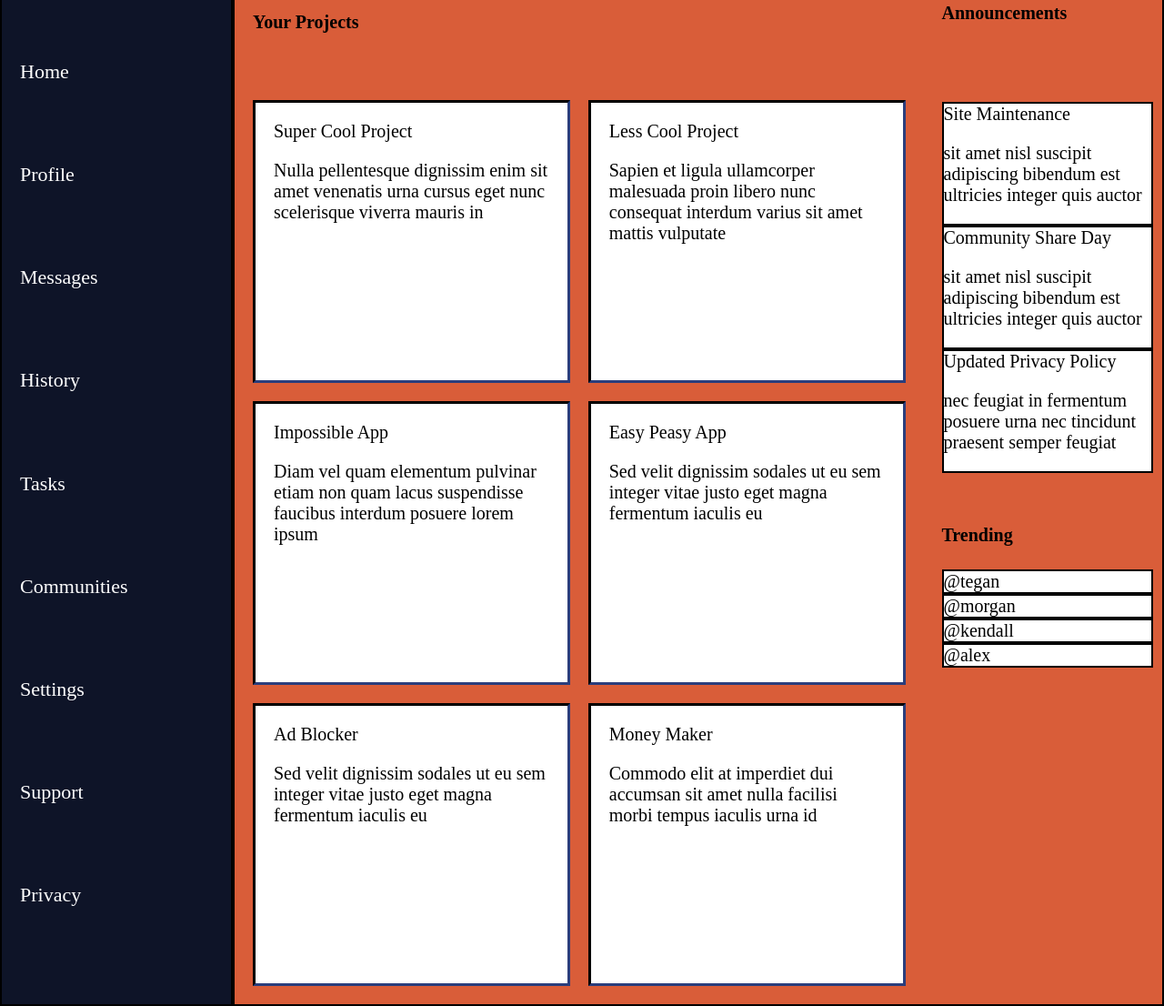
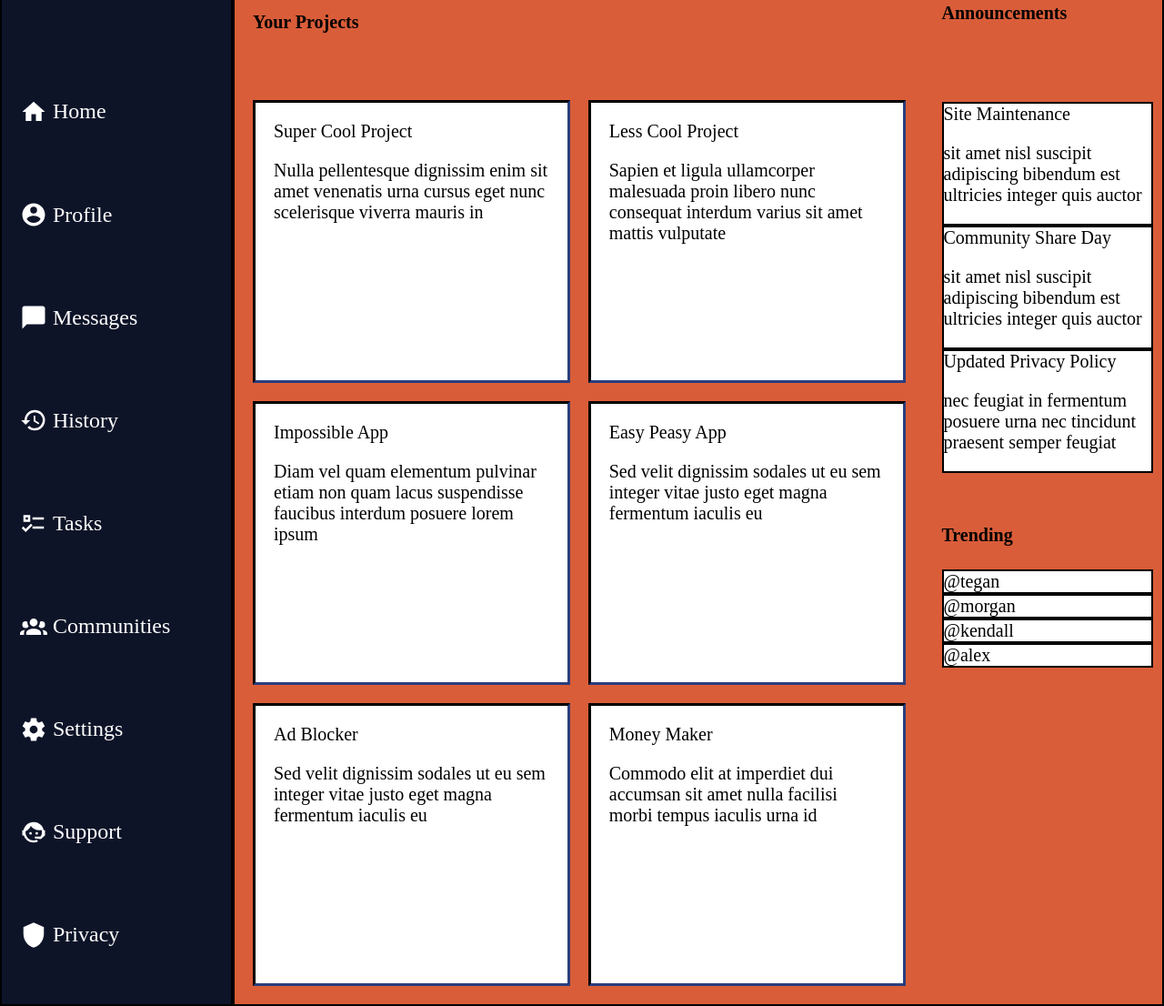
Before and after one commit to melinabed/Admin_Dashboard, a plain HTML site: page index.html in a window 1280 px wide. Shown: the part 182-1288 px from the top of the page at 91% size. Drawn offline with Linux system fonts and the light colour scheme.

Commit message:
added icons to dashboard

```diff
--- a/index.html
+++ b/index.html
@@ -28,15 +28,42 @@
     </div>
     <div class="sidebar">
         <h3>Dashboard</h3>
-        <div class="home">Home</div>
-        <div class="profile">Profile</div>
-        <div class="msgs">Messages</div>
-        <div class="hist">History</div>
-        <div class="task">Tasks</div>
-        <div class="comm">Communities</div>
-        <div class="sets">Settings</div>
-        <div class="supp">Support</div>
-        <div class="priv">Privacy</div>
+        <div class="home">
+            <svg xmlns="http://www.w3.org/2000/svg" viewBox="0 0 24 24"><title>home</title><path d="M10,20V14H14V20H19V12H22L12,3L2,12H5V20H10Z" /></svg>
+            <span>Home</span>
+        </div>
+        <div class="profile">
+            <svg xmlns="http://www.w3.org/2000/svg" viewBox="0 0 24 24"><title>account-circle</title><path d="M12,19.2C9.5,19.2 7.29,17.92 6,16C6.03,14 10,12.9 12,12.9C14,12.9 17.97,14 18,16C16.71,17.92 14.5,19.2 12,19.2M12,5A3,3 0 0,1 15,8A3,3 0 0,1 12,11A3,3 0 0,1 9,8A3,3 0 0,1 12,5M12,2A10,10 0 0,0 2,12A10,10 0 0,0 12,22A10,10 0 0,0 22,12C22,6.47 17.5,2 12,2Z" /></svg>
+            <span>Profile</span>
+        </div>
+        <div class="msgs">
+            <svg xmlns="http://www.w3.org/2000/svg" viewBox="0 0 24 24"><title>message</title><path d="M20,2H4A2,2 0 0,0 2,4V22L6,18H20A2,2 0 0,0 22,16V4C22,2.89 21.1,2 20,2Z" /></svg>
+            <span>Messages</span>
+        </div>
+        <div class="hist">
+            <svg xmlns="http://www.w3.org/2000/svg" viewBox="0 0 24 24"><title>history</title><path d="M13.5,8H12V13L16.28,15.54L17,14.33L13.5,12.25V8M13,3A9,9 0 0,0 4,12H1L4.96,16.03L9,12H6A7,7 0 0,1 13,5A7,7 0 0,1 20,12A7,7 0 0,1 13,19C11.07,19 9.32,18.21 8.06,16.94L6.64,18.36C8.27,20 10.5,21 13,21A9,9 0 0,0 22,12A9,9 0 0,0 13,3" /></svg>
+            <span>History</span>
+        </div>
+        <div class="task">
+            <svg xmlns="http://www.w3.org/2000/svg" viewBox="0 0 24 24"><title>format-list-checks</title><path d="M3,5H9V11H3V5M5,7V9H7V7H5M11,7H21V9H11V7M11,15H21V17H11V15M5,20L1.5,16.5L2.91,15.09L5,17.17L9.59,12.59L11,14L5,20Z" /></svg>
+            <span>Tasks</span>
+        </div>
+        <div class="comm">
+            <svg xmlns="http://www.w3.org/2000/svg" viewBox="0 0 24 24"><title>account-group</title><path d="M12,5.5A3.5,3.5 0 0,1 15.5,9A3.5,3.5 0 0,1 12,12.5A3.5,3.5 0 0,1 8.5,9A3.5,3.5 0 0,1 12,5.5M5,8C5.56,8 6.08,8.15 6.53,8.42C6.38,9.85 6.8,11.27 7.66,12.38C7.16,13.34 6.16,14 5,14A3,3 0 0,1 2,11A3,3 0 0,1 5,8M19,8A3,3 0 0,1 22,11A3,3 0 0,1 19,14C17.84,14 16.84,13.34 16.34,12.38C17.2,11.27 17.62,9.85 17.47,8.42C17.92,8.15 18.44,8 19,8M5.5,18.25C5.5,16.18 8.41,14.5 12,14.5C15.59,14.5 18.5,16.18 18.5,18.25V20H5.5V18.25M0,20V18.5C0,17.11 1.89,15.94 4.45,15.6C3.86,16.28 3.5,17.22 3.5,18.25V20H0M24,20H20.5V18.25C20.5,17.22 20.14,16.28 19.55,15.6C22.11,15.94 24,17.11 24,18.5V20Z" /></svg>
+            <span>Communities</span>
+        </div>
+        <div class="sets">
+            <svg xmlns="http://www.w3.org/2000/svg" viewBox="0 0 24 24"><title>cog</title><path d="M12,15.5A3.5,3.5 0 0,1 8.5,12A3.5,3.5 0 0,1 12,8.5A3.5,3.5 0 0,1 15.5,12A3.5,3.5 0 0,1 12,15.5M19.43,12.97C19.47,12.65 19.5,12.33 19.5,12C19.5,11.67 19.47,11.34 19.43,11L21.54,9.37C21.73,9.22 21.78,8.95 21.66,8.73L19.66,5.27C19.54,5.05 19.27,4.96 19.05,5.05L16.56,6.05C16.04,5.66 15.5,5.32 14.87,5.07L14.5,2.42C14.46,2.18 14.25,2 14,2H10C9.75,2 9.54,2.18 9.5,2.42L9.13,5.07C8.5,5.32 7.96,5.66 7.44,6.05L4.95,5.05C4.73,4.96 4.46,5.05 4.34,5.27L2.34,8.73C2.21,8.95 2.27,9.22 2.46,9.37L4.57,11C4.53,11.34 4.5,11.67 4.5,12C4.5,12.33 4.53,12.65 4.57,12.97L2.46,14.63C2.27,14.78 2.21,15.05 2.34,15.27L4.34,18.73C4.46,18.95 4.73,19.03 4.95,18.95L7.44,17.94C7.96,18.34 8.5,18.68 9.13,18.93L9.5,21.58C9.54,21.82 9.75,22 10,22H14C14.25,22 14.46,21.82 14.5,21.58L14.87,18.93C15.5,18.67 16.04,18.34 16.56,17.94L19.05,18.95C19.27,19.03 19.54,18.95 19.66,18.73L21.66,15.27C21.78,15.05 21.73,14.78 21.54,14.63L19.43,12.97Z" /></svg>
+            <span>Settings</span>
+        </div>
+        <div class="supp">
+            <svg xmlns="http://www.w3.org/2000/svg" viewBox="0 0 24 24"><title>face-agent</title><path d="M18.72,14.76C19.07,13.91 19.26,13 19.26,12C19.26,11.28 19.15,10.59 18.96,9.95C18.31,10.1 17.63,10.18 16.92,10.18C13.86,10.18 11.15,8.67 9.5,6.34C8.61,8.5 6.91,10.26 4.77,11.22C4.73,11.47 4.73,11.74 4.73,12A7.27,7.27 0 0,0 12,19.27C13.05,19.27 14.06,19.04 14.97,18.63C15.54,19.72 15.8,20.26 15.78,20.26C14.14,20.81 12.87,21.08 12,21.08C9.58,21.08 7.27,20.13 5.57,18.42C4.53,17.38 3.76,16.11 3.33,14.73H2V10.18H3.09C3.93,6.04 7.6,2.92 12,2.92C14.4,2.92 16.71,3.87 18.42,5.58C19.69,6.84 20.54,8.45 20.89,10.18H22V14.67H22V14.69L22,14.73H21.94L18.38,18L13.08,17.4V15.73H17.91L18.72,14.76M9.27,11.77C9.57,11.77 9.86,11.89 10.07,12.11C10.28,12.32 10.4,12.61 10.4,12.91C10.4,13.21 10.28,13.5 10.07,13.71C9.86,13.92 9.57,14.04 9.27,14.04C8.64,14.04 8.13,13.54 8.13,12.91C8.13,12.28 8.64,11.77 9.27,11.77M14.72,11.77C15.35,11.77 15.85,12.28 15.85,12.91C15.85,13.54 15.35,14.04 14.72,14.04C14.09,14.04 13.58,13.54 13.58,12.91A1.14,1.14 0 0,1 14.72,11.77Z" /></svg>
+            <span>Support</span>
+        </div>
+        <div class="priv">
+            <svg xmlns="http://www.w3.org/2000/svg" viewBox="0 0 24 24"><title>shield</title><path d="M12,1L3,5V11C3,16.55 6.84,21.74 12,23C17.16,21.74 21,16.55 21,11V5L12,1Z" /></svg>
+            <span>Privacy</span>
+        </div>
     </div>
     <div class="content">
         <div class="projects">
--- a/style.css
+++ b/style.css
@@ -55,13 +55,24 @@ input {
     display: grid;
     grid-template-rows: repeat(11, 1fr);
     padding: 20px;
-    font-size: 22px;
+    font-size: 24px;
     border: 2px solid black;
-    text-align: left;
+    align-items: center;
 }
 .sidebar > h3 {
     grid-row: 1/3;
 }
+svg {
+    height: auto;
+    width: 30px;
+    fill: white;
+}
+svg,
+span {
+    vertical-align: middle;
+    display: inline;
+}
+
 
 
 
```
